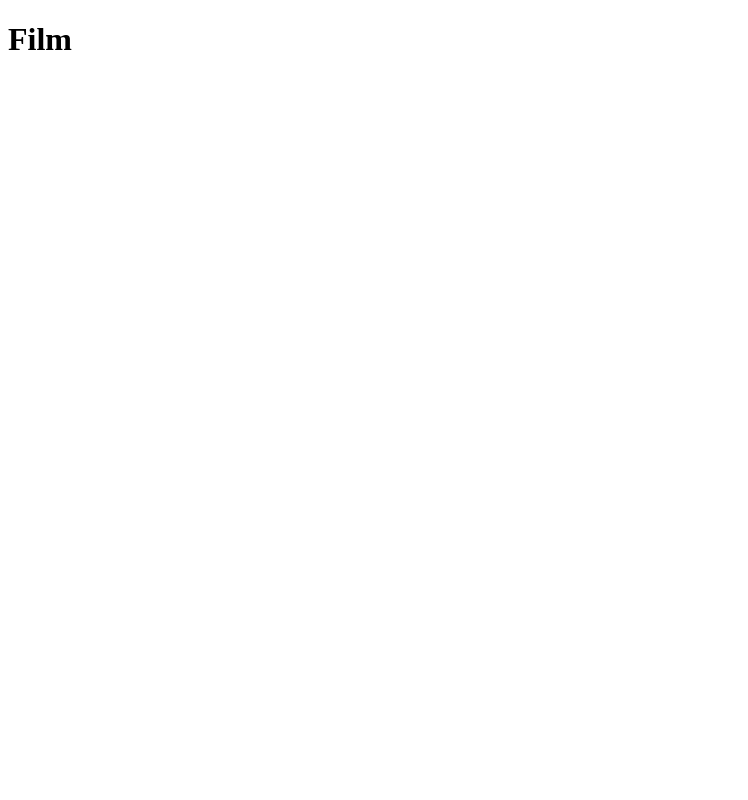
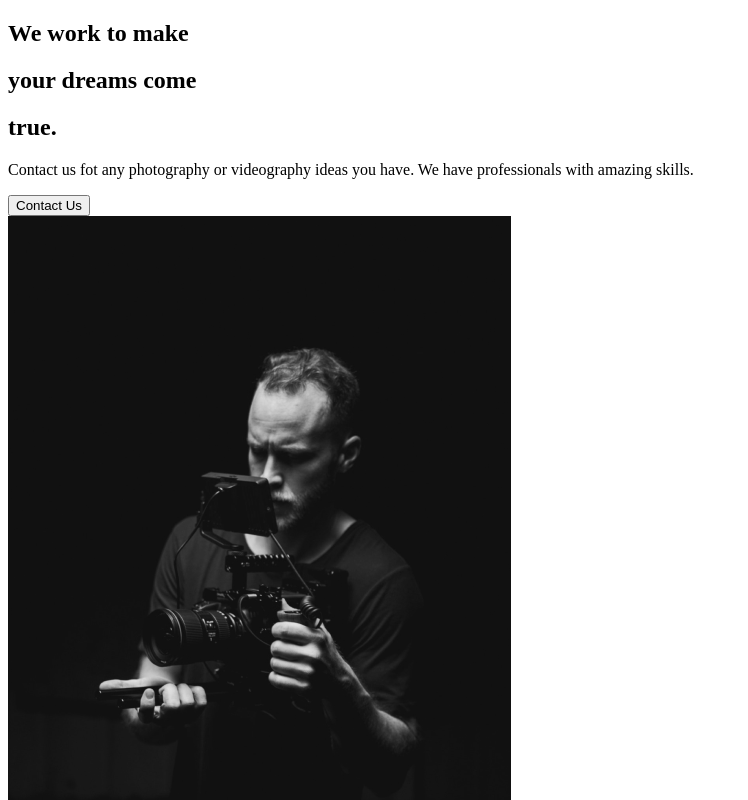
Before and after one commit to jurajrc/the-creative-react-course-capture, a React (Create React App) app: page / in a window 1280 px wide. Shown: the top 800 px of the page, without its empty margins (0-748 px from the left). Built offline with nearby package versions, Linux system fonts and the light colour scheme.

Commit message:
About Section

```diff
--- a/src/App.js
+++ b/src/App.js
@@ -1,9 +1,11 @@
 import React from "react";
+// import Components
+import AboutUs from "./pages/AboutUs";
 
 function App() {
   return (
     <div className="App">
-     <h1>Film</h1>
+     <AboutUs />
     </div>
   );
 }
--- /dev/null
+++ b/src/conponents/AboutSection.js
@@ -0,0 +1,31 @@
+import React from 'react'
+import home1 from '../img/home1.png'
+
+const AboutSection = () => {
+    return (
+        <div>
+            <div className="desription">
+                <div className="title">
+                    <div className="hide">
+                        <h2>We work to make</h2>
+                    </div>
+                    <div className="hide">
+                        <h2>your <span>dreams</span> come</h2>
+                    </div>
+                    <div className="hide">
+                        <h2>true.</h2>
+                    </div>
+                </div>
+                <p>
+                    Contact us fot any photography or videography ideas you have. We have professionals with amazing skills.
+                </p>
+                <button>Contact Us</button>
+                <div className="image">
+                    <img src={home1} alt="guy with a camera" />
+                </div>
+            </div>
+        </div>
+    )
+}
+
+export default AboutSection
--- /dev/null
+++ b/src/pages/AboutUs.js
@@ -0,0 +1,11 @@
+import React from 'react';
+// imoport Components
+import AboutSection from '../conponents/AboutSection';
+
+const AboutUs = () => {
+    return (
+        <AboutSection />
+    )
+}
+
+export default AboutUs
```
